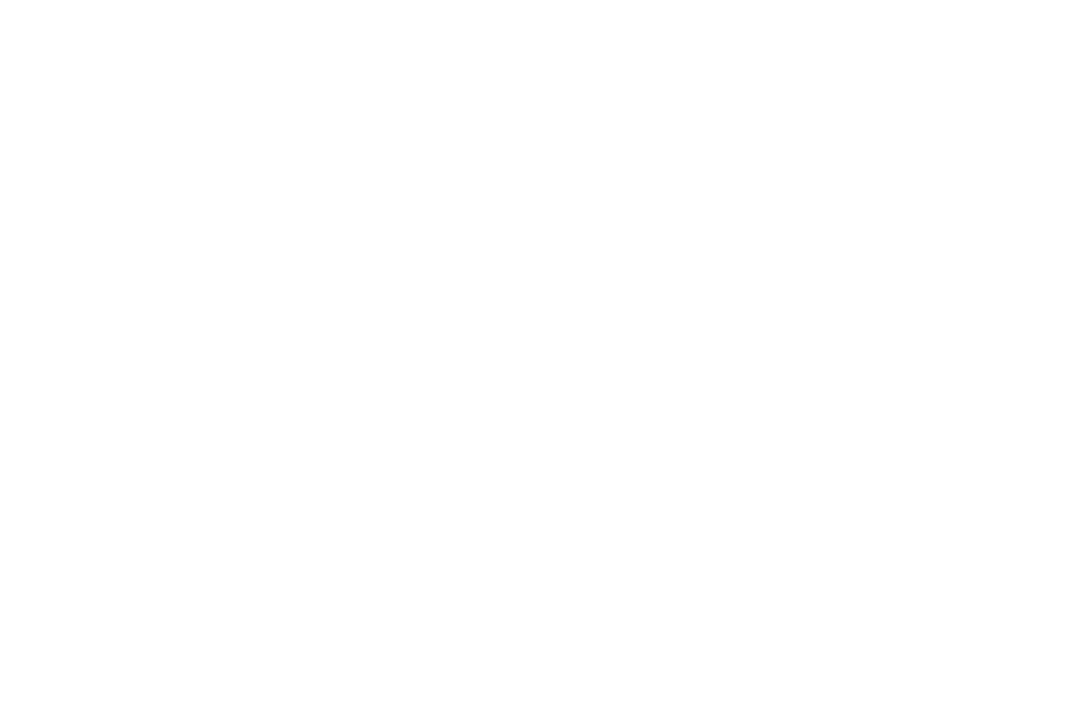
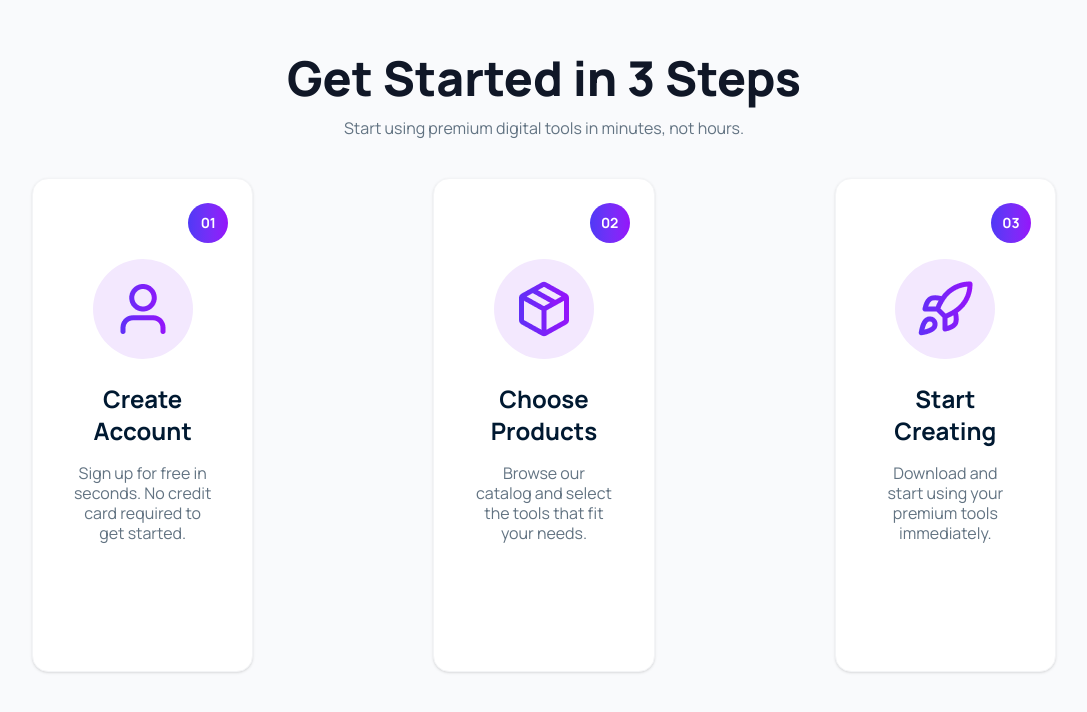
Before and after one commit to Abid-Hossain-Sifat/Assignment6-DigiTools-Platform, a React (Vite) app: page / in a window 1280 px wide. Shown: the part 1733-2445 px from the top of the page, without its empty margins (96-1183 px from the left). Before the commit the page ends 1547 px from the top, so only its background shows below. Built offline with nearby package versions, Linux system fonts and the light colour scheme.

Commit message:
Complete Started

```diff
--- a/src/App.jsx
+++ b/src/App.jsx
@@ -2,6 +2,7 @@
 import './App.css'
 import Banner from './Banner'
 import Navbar from './Navbar'
+import Started from './Started'
 import Statistics from './Statistics'
 import Tabs from './Tabs'
 
@@ -13,6 +14,7 @@
     <Banner></Banner>
     <Statistics></Statistics>
     <Tabs></Tabs>
+    <Started></Started>
     </>
   )
 }
--- /dev/null
+++ b/src/Started.jsx
@@ -0,0 +1,82 @@
+import React from 'react'
+import User from '../public/assets/user.png'
+import Package from '../public/assets/package.png'
+import Rocket from '../public/assets/rocket.png'
+
+const Started = () => {
+  return (
+    <div className='my-30 bg-[#F9FAFC] py-30'>
+        <div className='text-center space-y-4 mb-10'>
+            <h2 className='text-5xl font-extrabold text-[#101727]'>
+                Get Started in 3 Steps
+            </h2>
+            <p className='text-[16px] leading-5 text-[#627382]'>
+                Start using premium digital tools in minutes, not hours.
+            </p>
+        </div>
+        <div className='grid grid-cols-3 max-w-[80%] mx-auto gap-45'>
+            {/* Card1  */}
+            <div className='relative p-10 bg-white border border-gray-100 rounded-2xl shadow-sm text-center max-w-sm'>
+                <div className='absolute top-6 right-6 w-10 h-10 flex items-center justify-center bg-linear-to-r from-[#4F39F6] to-[#9514FA] text-white text-sm font-bold rounded-full'>
+                    <p>01</p>
+                </div>
+
+                <div className='w-25 h-25 bg-[#f3e8fe] rounded-full flex items-center justify-center mx-auto mt-10 mb-6'>
+                    <img src={User} alt="" />
+                </div>
+
+                <div>
+                    <h4 className='text-2xl font-bold text-[#001931]'>
+                        Create Account
+                    </h4>
+                    <p className="text-[16px] text-[#627382] leading-5 mt-4 mb-22">
+                        Sign up for free in seconds. No credit card required to get started.
+                    </p>
+                </div>
+            </div>
+
+            {/* card2  */}
+            <div className='relative p-10 bg-white border border-gray-100 rounded-2xl shadow-sm text-center max-w-sm'>
+                <div className='absolute top-6 right-6 w-10 h-10 flex items-center justify-center bg-linear-to-r from-[#4F39F6] to-[#9514FA] text-white text-sm font-bold rounded-full'>
+                    <p>02</p>
+                </div>
+
+                <div className='w-25 h-25 bg-[#f3e8fe] rounded-full flex items-center justify-center mx-auto mt-10 mb-6'>
+                    <img src={Package} alt="" />
+                </div>
+
+                <div>
+                    <h4 className='text-2xl font-bold text-[#001931]'>
+                        Choose Products
+                    </h4>
+                    <p className="text-[16px] text-[#627382] leading-5 mt-4 mb-22">
+                        Browse our catalog and select the tools that fit your needs.
+                    </p>
+                </div>
+            </div>
+
+            {/* card3  */}
+            <div className='relative p-10 bg-white border border-gray-100 rounded-2xl shadow-sm text-center max-w-sm'>
+                <div className='absolute top-6 right-6 w-10 h-10 flex items-center justify-center bg-linear-to-r from-[#4F39F6] to-[#9514FA] text-white text-sm font-bold rounded-full'>
+                    <p>03</p>
+                </div>
+
+                <div className='w-25 h-25 bg-[#f3e8fe] rounded-full flex items-center justify-center mx-auto mt-10 mb-6'>
+                    <img src={Rocket} alt="" />
+                </div>
+
+                <div>
+                    <h4 className='text-2xl font-bold text-[#001931]'>
+                        Start Creating
+                    </h4>
+                    <p className="text-[16px] text-[#627382] leading-5 mt-4 mb-22">
+                        Download and start using your premium tools immediately.
+                    </p>
+                </div>
+            </div>
+        </div>
+    </div>
+  )
+}
+
+export default Started;
```
